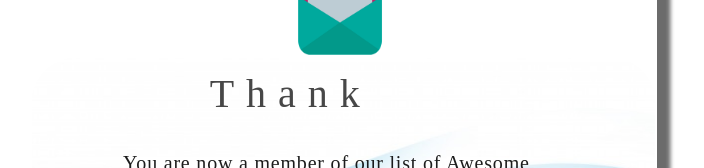
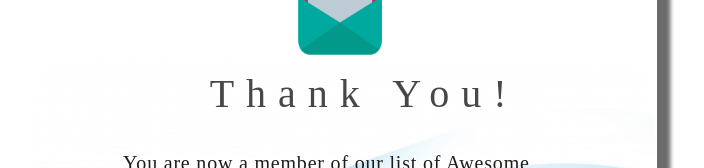
Before and after one commit to anmolsaxena12/Filter_Applier_website.io, a plain HTML site: page index.html in a window 1280 px wide. Shown: the part 156-324 px from the top of the page, without its empty margins (309-1013 px from the left). Drawn offline with nearby package versions, Linux system fonts and the light colour scheme.

Commit message:
Update index.html

```diff
--- a/index.html
+++ b/index.html
@@ -17,7 +17,7 @@
         <div class="col-12 col-sm-2 col-md-4 col-xs-1">
 
         <img id="inbox" src="./inbox.png">
-    <h1>Thank </h1>
+    <h1>Thank You!</h1>
         </div>
         <img id="waves" src="./abstract-waves.jpg">
         <div class="col-12 col-sm-9 col-md-10 " id="txt">You are now a member of our list of Awesome people.We have sent you a confirmation mail in order to activate your account.</div>
```
